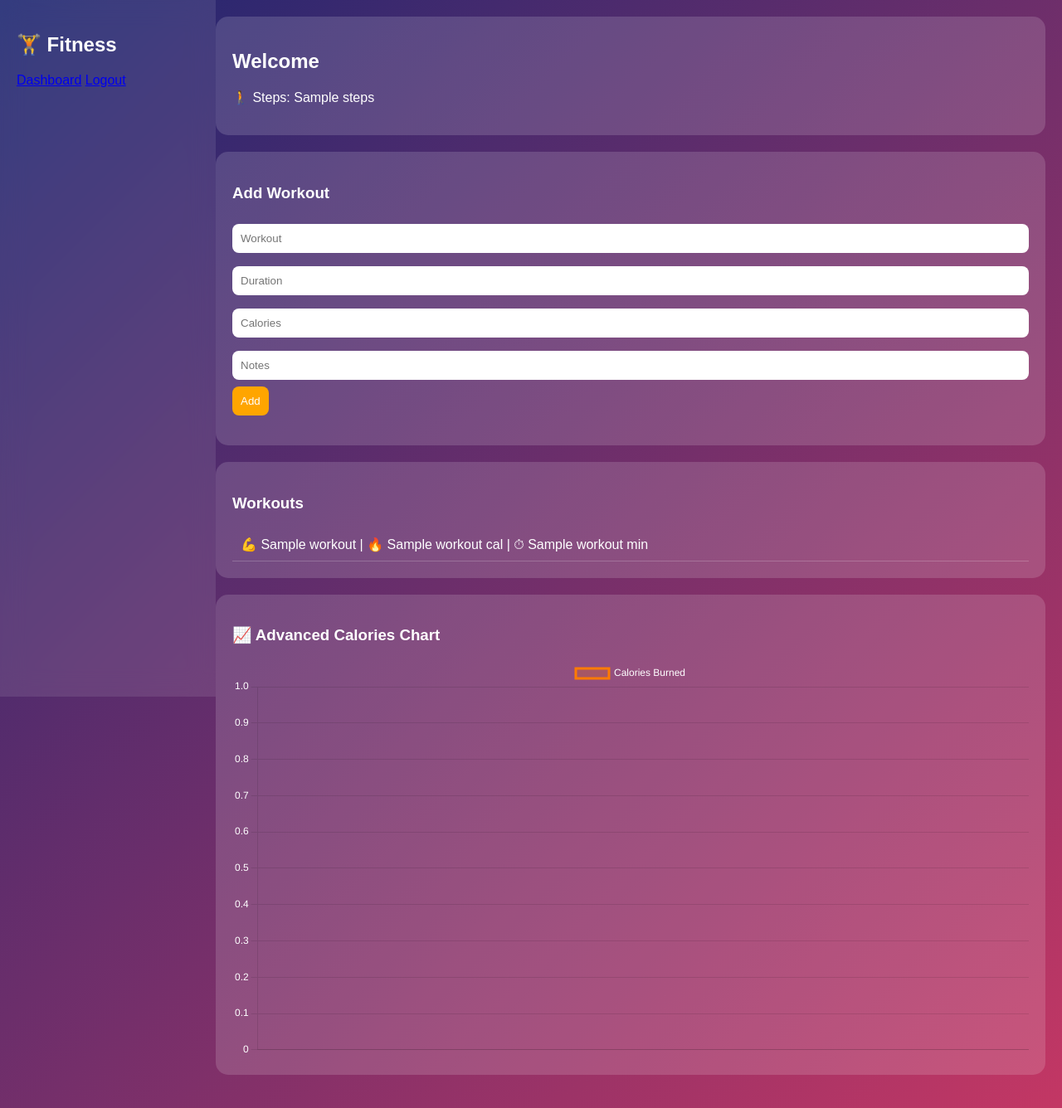
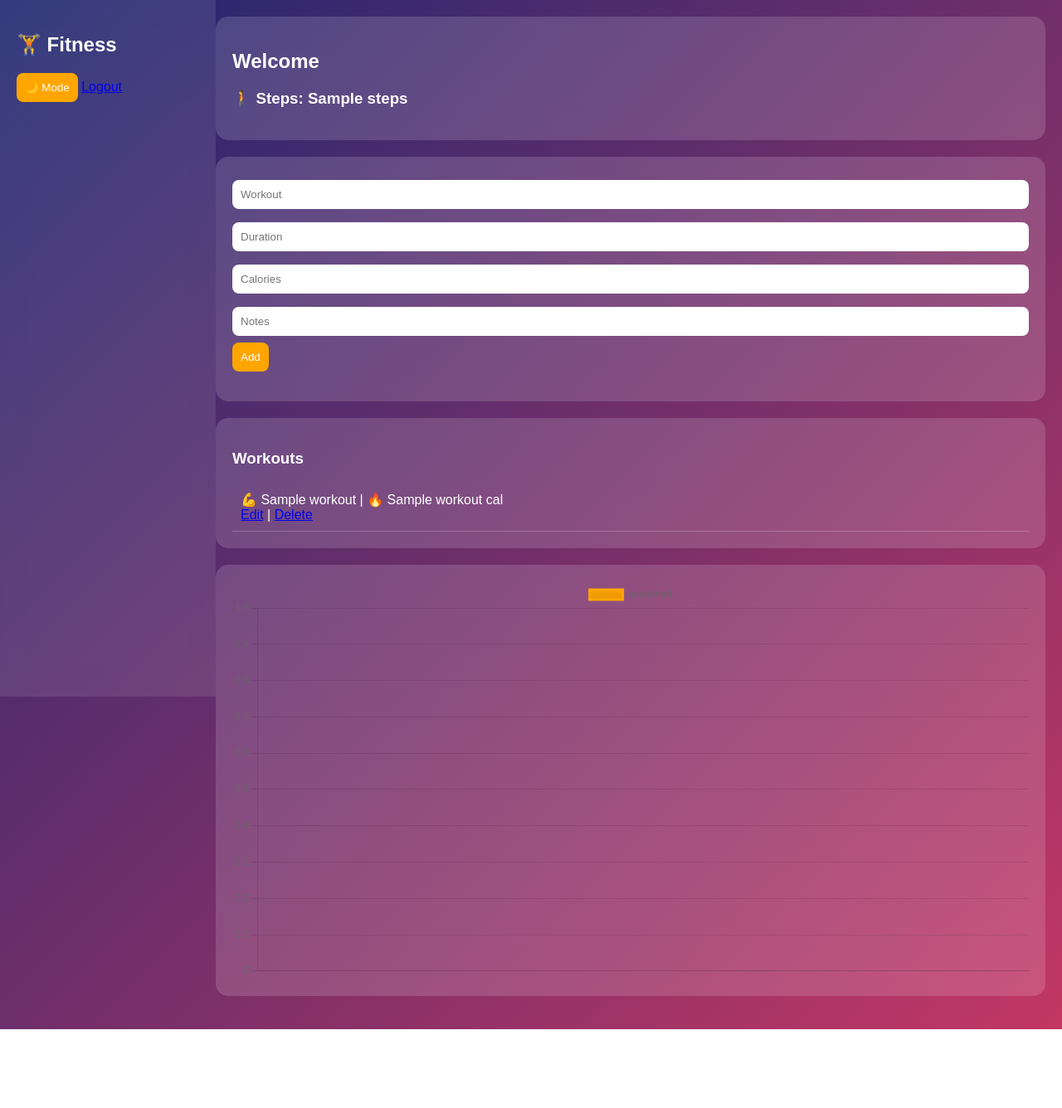
Before and after one commit to rajeshjhenkar338-byte/Fitness-app, a Flask app: template templates/dashboard.html in a window 1280 px wide. Shown: the whole page at 83% size. After the commit the page ends 1241 px from the top, so only its background shows below. Run offline with Flask 3, Linux system fonts and the light colour scheme; the template is opened without the code that fills it: most values are stand-ins (such as "Sample title", 1, 10 or a date in 2020).

Commit message:
Update dashboard.html

```diff
--- a/templates/dashboard.html
+++ b/templates/dashboard.html
@@ -3,7 +3,7 @@
 
 <div class="sidebar">
   <h2>🏋️ Fitness</h2>
-  <a href="#">Dashboard</a>
+  <button onclick="toggleMode()">🌙 Mode</button>
   <a href="/logout">Logout</a>
 </div>
 
@@ -11,11 +11,10 @@
 
 <div class="card">
   <h2>Welcome {{session["user"]}}</h2>
-    <p class="steps">🚶 Steps: {{steps}}</p>
+  <h3>🚶 Steps: {{steps}}</h3>
 </div>
 
 <div class="card">
-    <h3>Add Workout</h3>
 <form method="POST">
   <input name="workout" placeholder="Workout">
   <input name="duration" placeholder="Duration">
@@ -29,47 +28,47 @@
 <h3>Workouts</h3>
 {% for w in workouts %}
 <div class="item">
-        💪 {{w[2]}} | 🔥 {{w[4]}} cal | ⏱ {{w[3]}} min
+💪 {{w[2]}} | 🔥 {{w[4]}} cal
+
+<br>
+<a href="/edit/{{w[0]}}">Edit</a> |
+<a href="/delete/{{w[0]}}">Delete</a>
 </div>
 {% endfor %}
 </div>
 
 <div class="card">
-    <h3>📈 Advanced Calories Chart</h3>
 <canvas id="chart"></canvas>
 </div>
 
 </div>
 
 <script>
+function toggleMode(){
+ document.body.classList.toggle("light");
+}
+
 let data = {{ workouts|tojson }};
-let labels = data.map(w => w[6]);
-let calories = data.map(w => w[4]);
+let labels = data.map(w=>w[6]);
+let cal = data.map(w=>w[4]);
 
-const ctx = document.getElementById('chart').getContext('2d');
+const ctx=document.getElementById("chart").getContext("2d");
 
-new Chart(ctx, {
-    type: 'line',
-    data: {
-        labels: labels,
-        datasets: [{
-            label: 'Calories Burned',
-            data: calories,
-            fill: true,
-            backgroundColor: 'rgba(255,123,0,0.2)',
-            borderColor: '#ff7b00',
-            tension: 0.4,
-            pointRadius: 5
+let gradient=ctx.createLinearGradient(0,0,0,400);
+gradient.addColorStop(0,"orange");
+gradient.addColorStop(1,"transparent");
+
+new Chart(ctx,{
+ type:"line",
+ data:{
+  labels:labels,
+  datasets:[{
+    data:cal,
+    fill:true,
+    backgroundColor:gradient,
+    borderColor:"orange",
+    tension:0.4
   }]
-    },
-    options: {
-        plugins: {
-            legend: { labels: { color: 'white' } }
-        },
-        scales: {
-            x: { ticks: { color: 'white' } },
-            y: { ticks: { color: 'white' } }
-        }
  }
 });
 </script>
```
Lines whose indentation alone changed are shown as unchanged.
